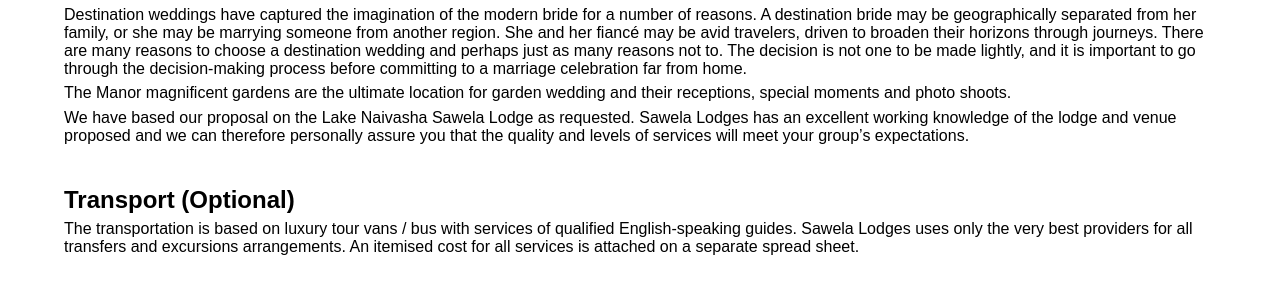
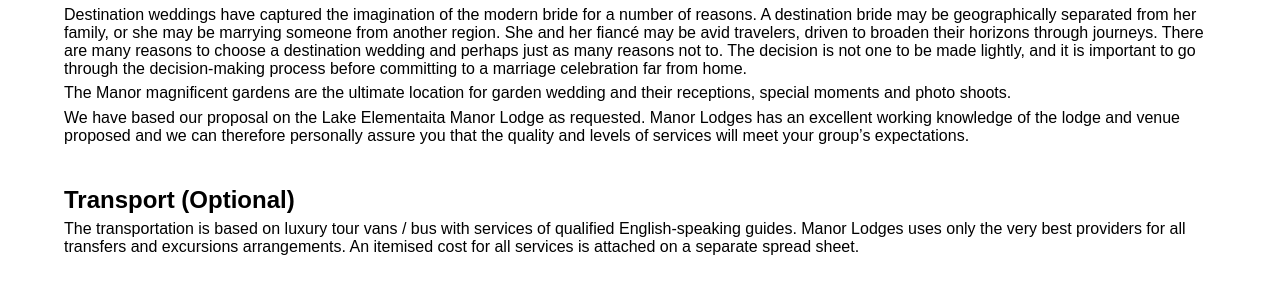
Before and after one commit to Mosaremothomas/Lake-Elementaita, a React (Vite) app in the folder front_end/: page /weddings in a window 1280 px wide. Shown: the part 886-1187 px from the top of the page. Built offline with nearby package versions, Linux system fonts and the light colour scheme.

Commit message:
corrected the content for wedding page

```diff
--- a/front_end/src/containers/Weddings/index.jsx
+++ b/front_end/src/containers/Weddings/index.jsx
@@ -25,12 +25,12 @@
         <p>Destination weddings have captured the imagination of the modern bride for a number of reasons. A destination bride may be geographically separated from her family, or she may be marrying someone from another region. She and her fiancé may be avid travelers, driven to broaden their horizons through journeys. There are many reasons to choose a destination wedding and perhaps just as many reasons not to. The decision is not one to be made lightly, and it is important to go through the decision-making process before committing to a marriage celebration far from home.</p>
         <p>The Manor magnificent gardens are the ultimate location for garden wedding and their receptions, special moments and photo shoots.</p>
 
-        <p>We have based our proposal on the Lake Naivasha Sawela Lodge as requested. Sawela Lodges has an excellent working knowledge of the lodge and venue proposed and we can therefore personally assure you that the quality and levels of services will meet your group’s expectations.</p>
+        <p>We have based our proposal on the Lake Elementaita Manor Lodge as requested. Manor Lodges has an excellent working knowledge of the lodge and venue proposed and we can therefore personally assure you that the quality and levels of services will meet your group’s expectations.</p>
       </div>
 
       <div className="content">
         <h2>Transport (Optional)</h2>
-        <p>The transportation is based on luxury tour vans / bus with services of qualified English-speaking guides. Sawela Lodges uses only the very best providers for all transfers and excursions arrangements. An itemised cost for all services is attached on a separate spread sheet.</p>
+        <p>The transportation is based on luxury tour vans / bus with services of qualified English-speaking guides. Manor Lodges uses only the very best providers for all transfers and excursions arrangements. An itemised cost for all services is attached on a separate spread sheet.</p>
       </div>
 
       <div className="content">
```
